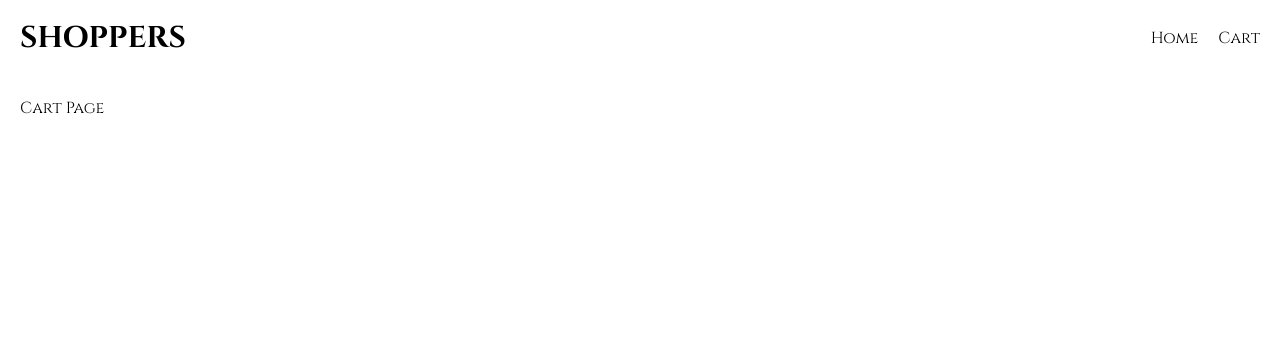
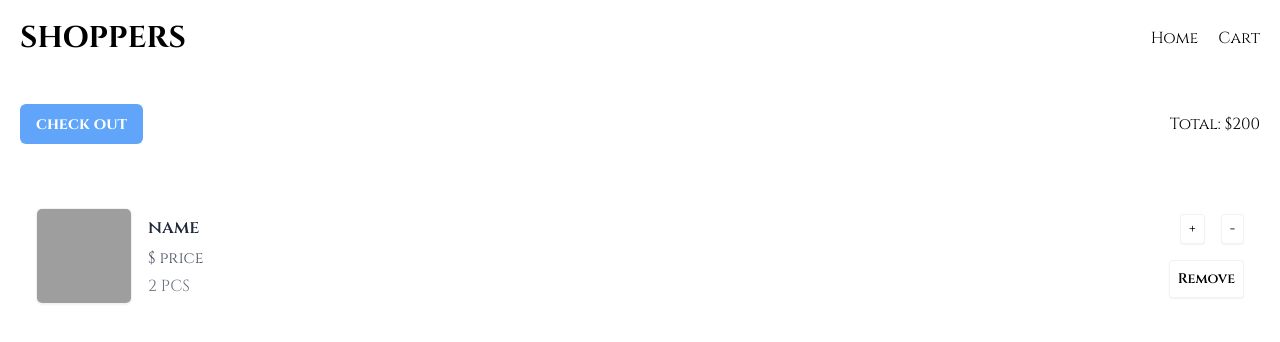
Before and after one commit to milkyascodes/shoppingCart, a React (Vite) app: page /cart in a window 1280 px wide. Shown: the top 342 px of the page. Built offline with nearby package versions, Linux system fonts and the light colour scheme; grey boxes are pictures that could not be loaded.

Commit message:
implemented fetch API and enhanced UI

```diff
--- a/src/components/Cart.jsx
+++ b/src/components/Cart.jsx
@@ -1,4 +1,45 @@
 function Cart() {
-  return <div>Cart Page</div>;
+  return (
+    <div>
+      <div className="flex justify-between items-center mb-10">
+        <button className=" py-2 px-4 font-bold bg-blue-400 text-white rounded-md">
+          check out
+        </button>
+        <h1 className="py-4">Total: $200</h1>
+      </div>
+      <div className="flex items-center bg-white  overflow-hidden mb-4 p-4">
+        {/* Product Image */}
+        <img
+          src={"image"}
+          alt={"name"}
+          className="w-24 h-24 object-cover rounded-md bg-white border border-black/5 shadow-sm"
+        />
+
+        {/* Product Info */}
+        <div className="flex-1 ml-4">
+          <h2 className="text-lg font-semibold font-cinzel text-gray-800">
+            {"name"}
+          </h2>
+          <p className="text-gray-600 mt-1">$ {"price"}</p>
+          <p className="text-gray-500 mt-1">{"2"} PCS</p>
+        </div>
+
+        {/* Remove / Action Buttons */}
+        <div className="flex justify-between flex-col  gap-4">
+          <div className="flex justify-end gap-4">
+            <button className="bg-white  text-black border border-black/5 shadow-sm  text-sm  hover:shadow-lg  font-semibold py-1 px-2 rounded">
+              +
+            </button>
+            <button className="bg-white text-black  border border-black/5 shadow-sm  text-sm  hover:shadow-lg  font-semibold py-1 px-2 rounded">
+              -
+            </button>
+          </div>
+          <button className="bg-white text-black  border border-black/5 shadow-sm  text-sm  hover:shadow-lg  font-semibold  p-2 rounded">
+            Remove
+          </button>
+        </div>
+      </div>
+    </div>
+  );
 }
 export default Cart;
--- a/src/components/ProductList.jsx
+++ b/src/components/ProductList.jsx
@@ -1,34 +1,18 @@
+import { useEffect, useState } from "react";
+
 function ProductList() {
-  const products = [
-    {
-      id: 1,
-      name: "Stylish Shoes",
-      price: 79.99,
-      image:
-        "https://images.unsplash.com/photo-1606813904304-3b182c25c719?auto=format&fit=crop&w=500&q=80",
-    },
-    {
-      id: 2,
-      name: "Classic Watch",
-      price: 149.99,
-      image:
-        "https://images.unsplash.com/photo-1611078489740-5a2cd56f3b08?auto=format&fit=crop&w=500&q=80",
-    },
-    {
-      id: 3,
-      name: "Leather Bag",
-      price: 120.0,
-      image:
-        "https://images.unsplash.com/photo-1580910051070-09ed5ee10850?auto=format&fit=crop&w=500&q=80",
-    },
-    {
-      id: 4,
-      name: "Sunglasses",
-      price: 49.99,
-      image:
-        "https://images.unsplash.com/photo-1503023345310-bd7c1de61c7d?auto=format&fit=crop&w=500&q=80",
-    },
-  ];
+  const [products, setProducts] = useState([]);
+
+  useEffect(() => {
+    const fetchProducts = async () => {
+      const response = await fetch("https://fakestoreapi.com/products");
+      const data = await response.json();
+      console.log(data);
+      setProducts(data);
+    };
+    fetchProducts();
+  }, []);
+
   return (
     <>
       <h1 className="mb-10">Product List</h1>
@@ -37,7 +21,7 @@ function ProductList() {
           <ProductCard
             key={product.id}
             image={product.image}
-            name={product.name}
+            name={product.title}
             price={product.price}
           />
         ))}
@@ -47,16 +31,18 @@ function ProductList() {
 }
 const ProductCard = ({ image, name, price }) => {
   return (
-    <div className="w-[250px] rounded-lg overflow-hidden">
+    <div className=" bg-white border border-black/5 shadow-sm w-[250px] rounded-lg overflow-hidden py-4">
       <img
         src={image}
         alt={name}
         className="w-full h-48 object-contain text-center "
       />
       <div className="p-4 text-center">
-        <h2 className="text-xl font-bold font-cinzel text-gray-800">{name}</h2>
+        <h2 className="font-bold font-cinzel text-gray-800">
+          {name.length > 20 ? `${name.slice(0, 15)}...` : name}
+        </h2>
         <p className="mt-2 text-gray-600 text-lg">${price}</p>
-        <button className="mt-4  bg-blue-400 hover:bg-blue-300 text-white font-semibold py-2 px-4 rounded">
+        <button className="mt-4  border-black border text-black font-semibold py-2 px-4 rounded">
           Add to Cart
         </button>
       </div>
```
